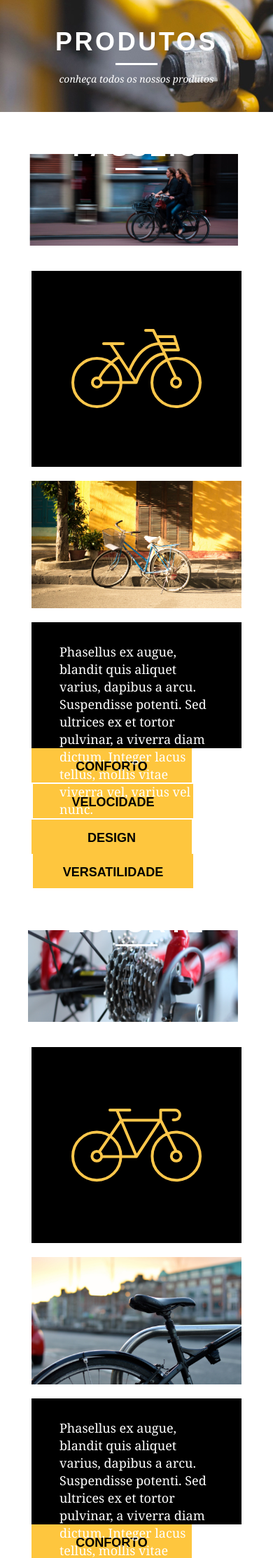
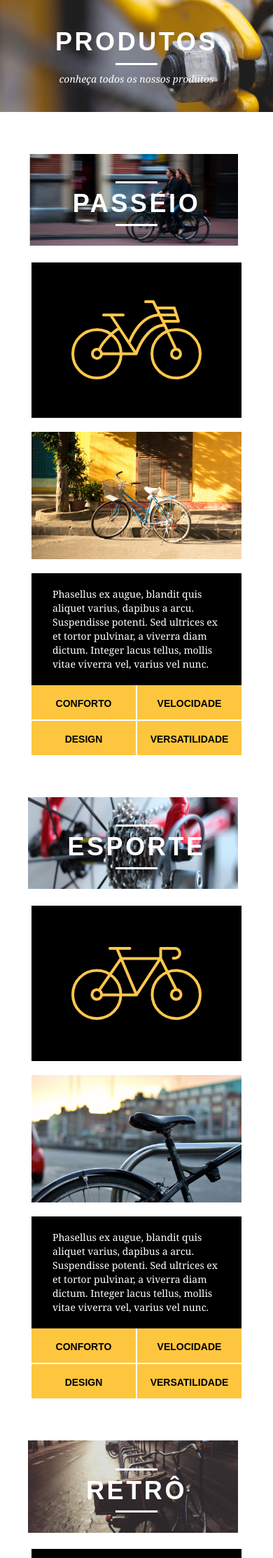
Before and after one commit to rafaelhbastos/bikcraft, a PHP site: page /produtos.html in a window 390 px wide. Shown: the part 229-2455 px from the top of the page at 70% size. Run offline with PHP 8.4, Linux system fonts and the light colour scheme.

Commit message:
all responsive done

```diff
--- a/CSS/responsivo.css
+++ b/CSS/responsivo.css
@@ -14,6 +14,27 @@
   .footer_redes ul li a img {
     width: 26px;
     height: 26px;
+  }
+
+  .produto_item h2 {
+    top: -150px;
+    margin-bottom: -56px;
+  }
+
+  .produto_icone {
+    background: black;
+    padding: 41px 0;
+  }
+
+  .produto_info p {
+    font-size: 14px;
+    line-height: 20px;
+    height: 122px;
+    padding: 20px 30px;
+  }
+
+  .produto_info ul li {
+    width: 181px;
   }
 }
 
@@ -78,6 +99,47 @@
 
   .missao_sobre ul li {
     font-size: 14px;
-    line-height: 30px;
+    line-height: 30 px;
+  }
+
+  .produto_item h2 {
+    top: -100px;
+    margin-bottom: -68px;
+  }
+
+  .produto_icone {
+    background: black;
+    padding: 41px 0;
+  }
+
+  .produto_info p {
+    font-size: 14px;
+    line-height: 20px;
+    height: auto;
+    padding: 20px 30px;
+  }
+
+  .produto_info ul li {
+    width: 149px;
+    font-size: 14px;
+    line-height: 20px;
+    padding-top: 16px;
+  }
+
+  .form {
+    padding-right: 0px;
+  }
+
+  .orcamentos_dados ul {
+    padding-right: 0px;
+  }
+
+  .form_contato {
+    padding-right: 0px;
+    margin-bottom: 40px;
+  }
+
+  .contato_mapa {
+    margin-top: -60px;
   }
 }
--- a/CSS/styleprodutos.css
+++ b/CSS/styleprodutos.css
@@ -41,6 +41,7 @@
   background: black;
   padding: 70px 0;
 }
+
 .produto_icone img {
   margin: 0 auto;
 }
```
